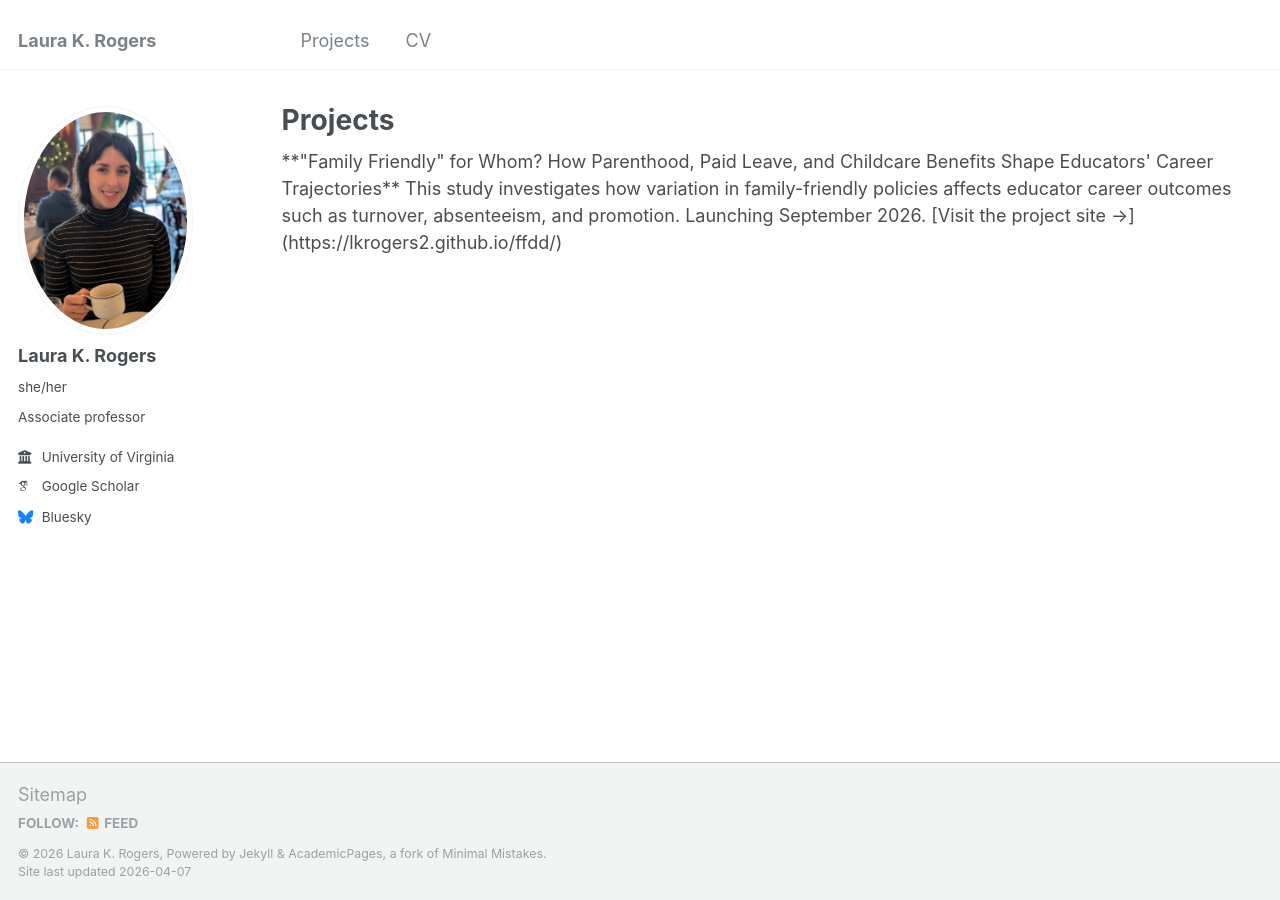
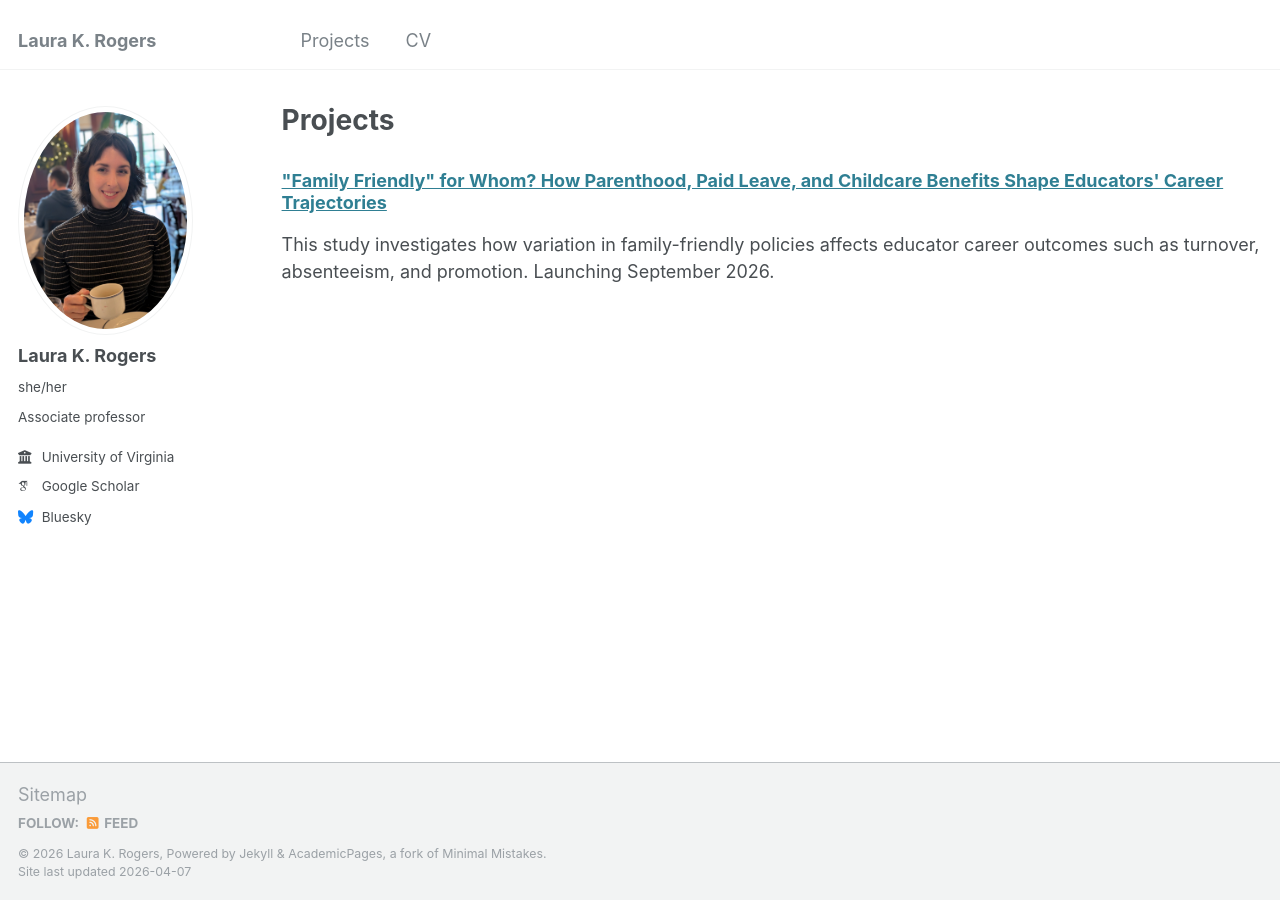
Before and after one commit to lkrogers2/lkrogers2.github.io, a Jekyll site: the page built from _pages/portfolio.html, in a window 1280 px wide. Built offline with Jekyll 4.4.1, drawn with Linux system fonts in a browser that asks for light colours; some web fonts are replaced.

Commit message:
Update portfolio.html with project link and formatting

```diff
--- a/_pages/portfolio.html
+++ b/_pages/portfolio.html
@@ -7,8 +7,6 @@ author_profile: true
 
 {% include base_path %}
 
-**"Family Friendly" for Whom? How Parenthood, Paid Leave, and Childcare Benefits Shape Educators' Career Trajectories**
+<h3><a href="https://lkrogers2.github.io/ffdd/">"Family Friendly" for Whom? How Parenthood, Paid Leave, and Childcare Benefits Shape Educators' Career Trajectories</a></h3>
 
-This study investigates how variation in family-friendly policies affects educator career outcomes such as turnover, absenteeism, and promotion. Launching September 2026.
-
-[Visit the project site →](https://lkrogers2.github.io/ffdd/)
+<p>This study investigates how variation in family-friendly policies affects educator career outcomes such as turnover, absenteeism, and promotion. Launching September 2026.</p>
```
